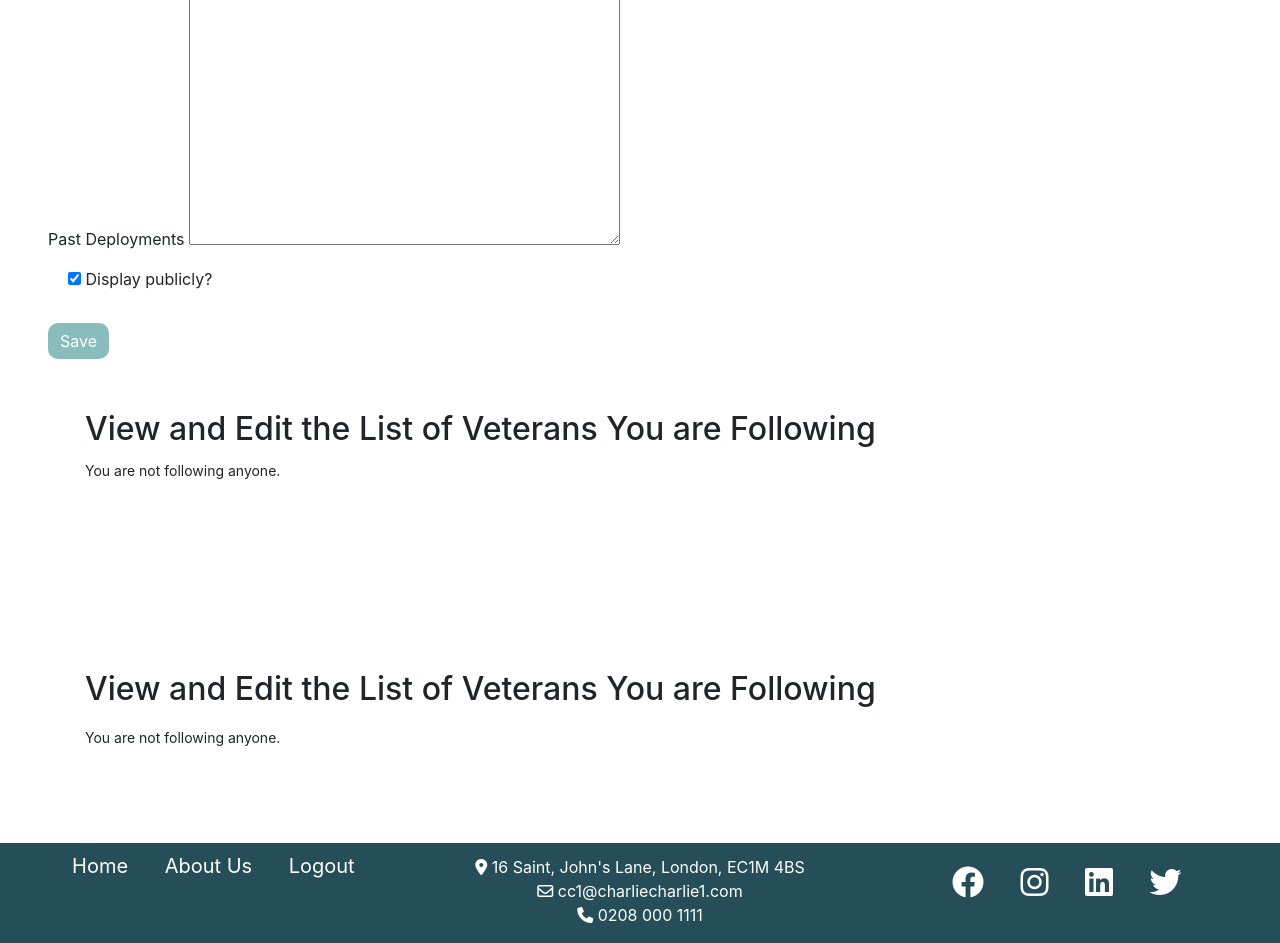
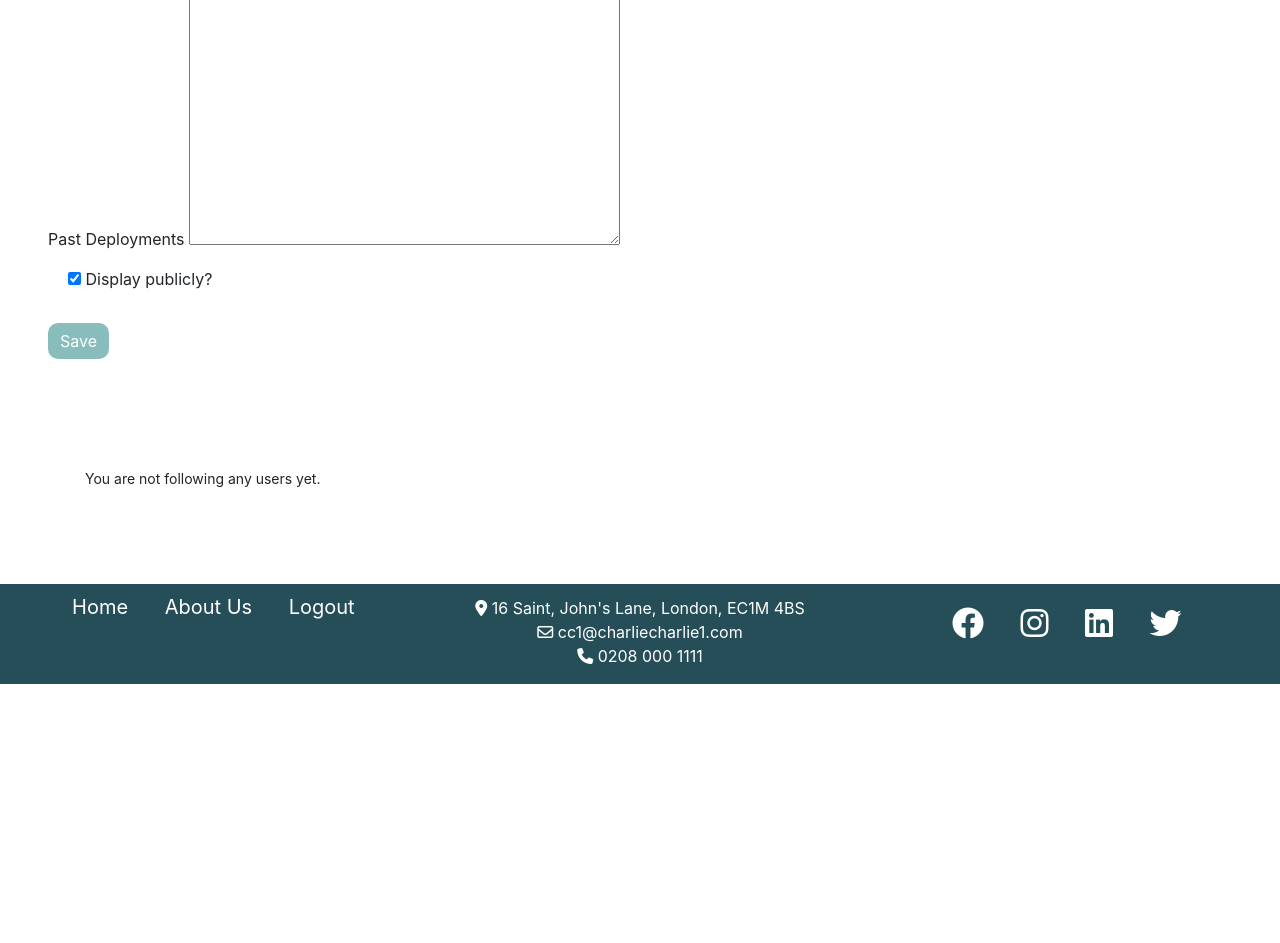
Before and after one commit to TuckerFaulk/Hackathon-Apr-23, a Django app: page /profile/profile/ in a window 1280 px wide. Shown: the part 1219-2162 px from the top of the page. After the commit the page ends 1903 px from the top, so only its background shows below. Run offline with Django 3.2, Linux system fonts and the light colour scheme; the visitor is signed in with stand-in values (Sample User, id 1); data comes from the database, SQL or seed files in the repository.

Commit message:
Add follow user functionality and render the list of followed users in profile template

```diff
--- a/profiles/templates/profiles/profile.html
+++ b/profiles/templates/profiles/profile.html
@@ -124,119 +124,48 @@
     </div>
 
     <!-- LISTS OF PROFILES THE USER IS FOLLOWING -->
-    <div class="container">
-        <div class="row">
-            <div class="col">
-                <h2>View and Edit the List of Veterans You are Following</h2>
-            </div>
-        </div>
-        <div class="row">
-            <div class="col-12">
-                {% if followuser %}
-                <p>List of Veterans You Are Following:</p>
-                {% else %}
-                <p class="mt-1">You are not following anyone.</p>
-                <div class="col mt-3 pl-0">
-                    <li class="nav-item {% if request.resolver_match.url_name == '/public_profile_list/' %}active{% endif %}">
-                        <a class="nav-link" href="{% url 'public_profile_list' %}">Find a Veteran</a>
+    <div class="container mt-5">
+        {% if followed_users %}
+            <h3>Users you are following:</h3>
+            <ul>
+                {% for followed_user in followed_users %}
+                    <li>
+                        <a href="{% url 'public_profile' followed_user.followed_user.id %}">
+                            {{ followed_user.followed_user.preferred_display_name }}
+                        </a>
+                        {% if followed_user.followed_user.is_fullname %}
+                            <br>{{ followed_user.followed_user.fullname }}
+                        {% endif %}
+                        {% if followed_user.followed_user.is_user_email %}
+                            <br>{{ followed_user.followed_user.user_email }}
+                        {% endif %}
+                        {% if followed_user.followed_user.is_user_phone %}
+                            <br>{{ followed_user.followed_user.user_phone }}
+                        {% endif %}
+                        {% if followed_user.followed_user.is_linkedin %}
+                            <br>{{ followed_user.followed_user.linkedin }}
+                        {% endif %}
+                        {% if followed_user.followed_user.is_rank %}
+                            <br>{{ followed_user.followed_user.rank }}
+                        {% endif %}
+                        {% if followed_user.followed_user.is_branch_of_military_served %}
+                            <br>{{ followed_user.followed_user.get_branch_of_military_served_display }}
+                        {% endif %}
+                        {% if followed_user.followed_user.is_length_of_service %}
+                            <br>{{ followed_user.followed_user.length_of_service }}
+                        {% endif %}
+                        {% if followed_user.followed_user.is_past_deployments %}
+                            <br>{{ followed_user.followed_user.past_deployments }}
+                        {% endif %}
                     </li>
-                </div>
-                {% endif %}
-            </div>
-        </div>
-        <div class="container mb-5">
-            {% if followuser %}
-                <div class="container mx-auto">
-                    {% if user_profile.preferred_display_name %}
-                    <h1 class="red-font text-center">{{ user_profile.preferred_display_name }}</h1>
-                    {% endif %}
-
-                    {% if user_profile.profile_picture %}
-                        <img src="{{ user_profile.profile_picture.url }}" alt="{{ user_profile.preferred_display_name }}">
-                    {% endif %}
-
-                    {% if user_profile.is_fullname %}
-                    <div class="row">
-                        <div class="col-sm-3 font-weight-bold red-font text-center">Full Name:</div>
-                        <div class="col-sm-9">{{ user_profile.fullname }}</div>
-                    </div>
-                    {% endif %}
-
-                    {% if user_profile.is_user_email %}
-                        {% if user_profile.user_email %}
-                            <p><strong>Email:</strong> {{ user_profile.user_email }}</p>
-                        {% endif %}
-                    {% endif %}
-
-                    {% if user_profile.is_user_phone %}
-                        {% if user_profile.user_phone %}
-                            <p><strong>Phone:</strong> {{ user_profile.user_phone }}</p>
-                        {% endif %}
-                    {% endif %}
-
-                    {% if user_profile.is_linkedin %}
-                        {% if user_profile.linkedin %}
-                            <p><strong>LinkedIn:</strong> {{ user_profile.linkedin }}</p>
-                        {% endif %}
-                    {% endif %}
-
-                    {% if user_profile.is_about_me %}
-                        {% if user_profile.about_me %}
-                            <p><strong>About Me:</strong> {{ user_profile.about_me|safe }}</p>
-                        {% endif %}
-                    {% endif %}
-
-                    {% if user_profile.is_rank %}
-                        {% if user_profile.rank %}
-                            <p><strong>Rank:</strong> {{ user_profile.rank }}</p>
-                        {% endif %}
-                    {% endif %}
-
-                    {% if user_profile.is_branch_of_military_served %}
-                        {% if user_profile.branch_of_military_served %}
-                            <p><strong>Branch of Military Served:</strong> {{ user_profile.get_branch_of_military_served_display }}</p>
-                        {% endif %}
-                    {% endif %}
-
-                    {% if user_profile.is_length_of_service %}
-                        {% if user_profile.length_of_service %}
-                            <p><strong>Length of Service:</strong> {{ user_profile.length_of_service }}</p>
-                        {% endif %}
-                    {% endif %}
-
-                    {% if user_profile.is_past_deployments %}
-                        {% if user_profile.past_deployments %}
-                            <p><strong>Past Deployments:</strong> {{ user_profile.past_deployments|safe }}</p>
-                        {% endif %}
-                    {% endif %}
-                </div>
-            {% endif %}
-        </div>
+                {% endfor %}
+            </ul>
+        {% else %}
+            <p>You are not following any users yet.</p>
+        {% endif %}
 
     </div>
 
-    <!-- LISTS OF PROFILES THE USER IS FOLLOWING -->
-    <div class="container">
-        <div class="row">
-            <div class="col">
-                <h2>View and Edit the List of Veterans You are Following</h2>
-            </div>
-        </div>
-        <div class="row">
-            <div class="col-12">
-                {% if followuser %}
-                    <p>List of Veterans You Are Following:</p>
-                    <ul>
-                    {% for followee in followuser %}
-                        <li>{{ followee.followed_user }}</li>
-                    {% endfor %}
-                    </ul>
-                {% else %}
-                    <p>You are not following anyone.</p>
-                {% endif %}
-            </div>
-        </div>
-    </div>
 
 
 {% endblock %}
--- a/profiles/urls.py
+++ b/profiles/urls.py
@@ -12,11 +12,8 @@ urlpatterns = [
           name='public_profile_search'),
      path('profile/list/', views.public_profile_list,
           name='public_profile_list'),
-     path('profile/followlist/', views.followuser, name='followlist'),
-     path('follow-list/', views.followuser, name='follow_list'),
      path('add-to-follow-list/<int:user_id>/',
           views.add_to_follow, name='add_to_follow'),
      path('remove-from-follow-list/<int:user_id>/',
           views.remove_from_follow_list, name='remove_from_follow'),
-
 ]
--- a/profiles/views.py
+++ b/profiles/views.py
@@ -15,6 +15,9 @@ from django.views.decorators.http import require_POST
 def profile(request):
     """View for displaying and updating user profile"""
     profile = request.user.userprofile
+    followed_users = (
+        FollowList.objects.filter(user=request.user).select_related('followed_user')
+    )
     if request.method == 'POST':
         form = UserProfileForm(request.POST, request.FILES, instance=profile)
         if form.is_valid():
@@ -34,6 +37,7 @@ def profile(request):
     context = {
         'form': form,
         'profile': profile,
+        'followed_users': followed_users,
     }
     return render(request, template, context)
 
@@ -131,23 +135,23 @@ def public_profile_search(request):
     return render(request, 'profiles/public_profile_list.html', context)
 
 
-def followuser(request):
-    """A view to show the user's following list"""
+def followlist(request):
+    """ A view to show the user's followlist """
     if not request.user.is_authenticated:
         messages.error(
             request,
-            'Sorry, you need to be logged in to add to your following list'
+            'Sorry, you need to be logged in to add your FollowList.'
         )
+        return redirect(reverse('account_login'))
 
-    user = get_object_or_404(UserProfile, user=request.user)
-    followed_users = FollowList.objects.filter(user=user)
-
-    template = 'profiles/public_profile.html'
-
+    user = request.user
+    followed_users = (
+        FollowList.objects.filter(user=user).select_related('followed_user')
+    )
     context = {
         'followed_users': followed_users,
     }
-    return render(request, template, context)
+    return render(request, 'profile.html', context)
 
 
 def add_to_follow(request, user_id):
@@ -202,15 +206,3 @@ def remove_from_follow_list(request, user_id):
     )
 
     return redirect(reverse('public_profile', args=[public_profile.id]))
-
-
-@login_required
-def following_list(request):
-    user = request.user
-    user_profile = UserProfile.objects.get(user=user)
-    followuser = FollowList.objects.filter(user=user)
-    context = {
-        'user_profile': user_profile,
-        'followuser': followuser,
-    }
-    return render(request, 'profiles/profile.html', context)
```
